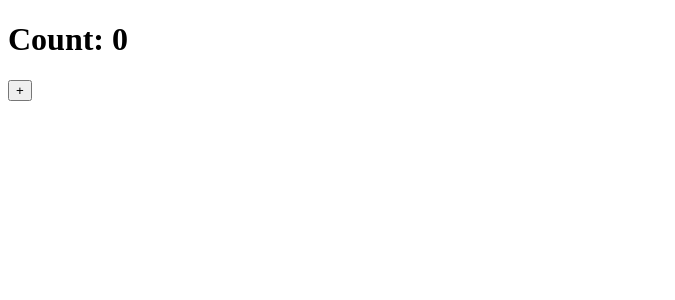
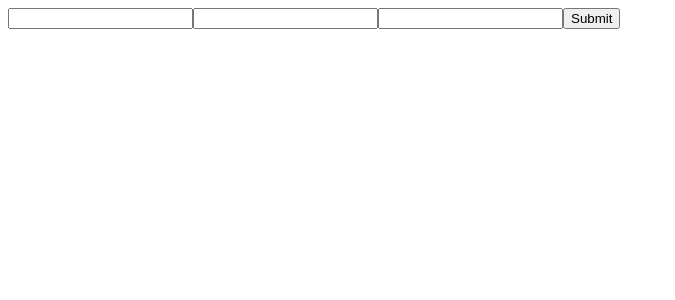
Before and after one commit to gstv57/vue-repo-learning, a Vue app: page / in a window 1280 px wide. Shown: the top 300 px of the page, without its empty margins (0-675 px from the left). Built offline with nearby package versions, Linux system fonts and the light colour scheme.

Commit message:
Component Event pt2

```diff
--- a/src/App.vue
+++ b/src/App.vue
@@ -1,11 +1,11 @@
 <script setup>
-import ComponentEvent from './components/ComponentEvent.vue'
-import { ref } from 'vue'
+import FromComponent from './components/FromComponent.vue'
 
-let count = ref(0)
+const formHandler = (username, email, password) => {
+  console.log(username, email, password)
+}
 </script>
 
 <template>
-  <h1>Count: {{ count }}</h1>
-  <ComponentEvent @incrementCounter="count++" />
+  <FromComponent @userInfo="formHandler" />
 </template>
--- a/src/components/ComponentEvent.vue
+++ /dev/null
@@ -1,5 +0,0 @@
-<script setup></script>
-
-<template>
-  <button @click="$emit('incrementCounter')">+</button>
-</template>
--- /dev/null
+++ b/src/components/FromComponent.vue
@@ -0,0 +1,15 @@
+<script setup>
+import { ref } from 'vue'
+const username = ref('')
+const email = ref('')
+const password = ref('')
+</script>
+
+<template>
+  <form @submit.prevent="$emit('userInfo', username, email, password)">
+    <input type="text" v-model="username" />
+    <input type="email" v-model="email" />
+    <input type="password" v-model="password" />
+    <button type="submit">Submit</button>
+  </form>
+</template>
```
